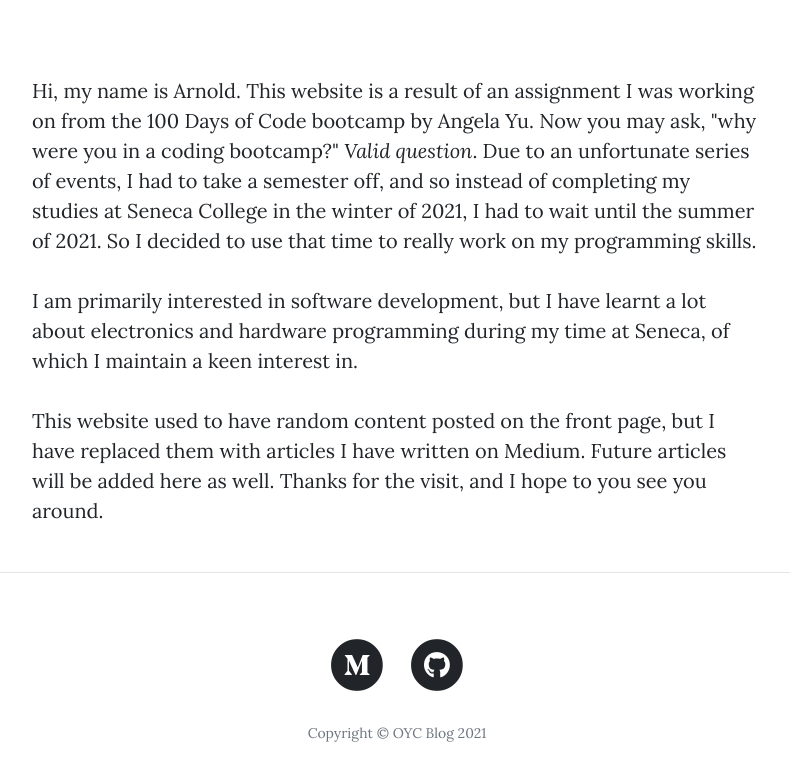
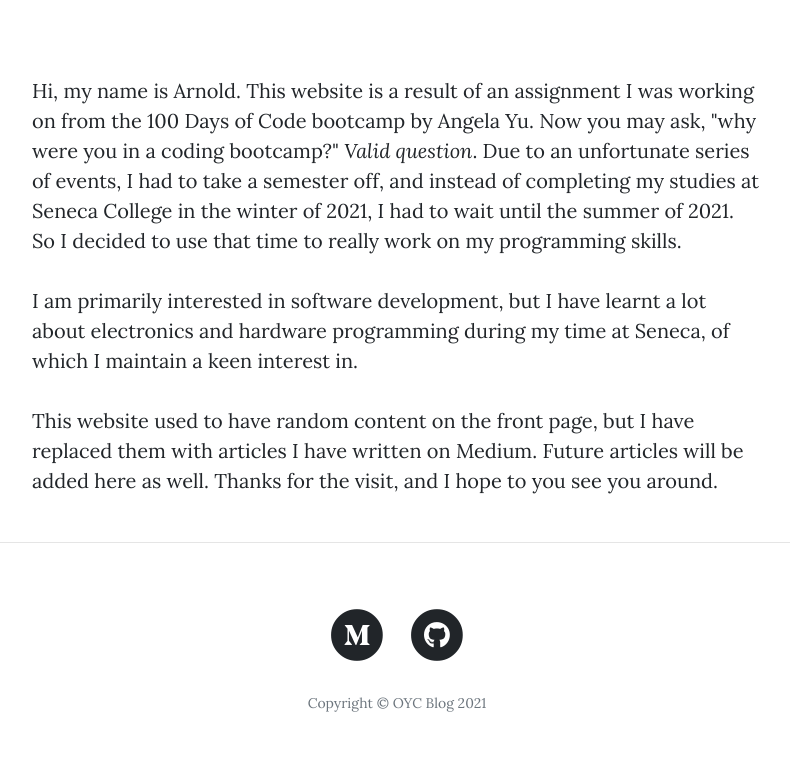
Before and after one commit to arnold-hendrix/off-your-chest-blog, a Flask app: page /about in a window 1280 px wide. Shown: the part 536-1302 px from the top of the page, without its empty margins (243-1033 px from the left). After the commit the page ends 1248 px from the top, so only its background shows below. Run offline with Flask 2, Linux system fonts and the light colour scheme; some libraries are stand-ins or nearby versions.

Commit message:
about section update pt.2

```diff
--- a/templates/about.html
+++ b/templates/about.html
@@ -21,12 +21,12 @@
       <div class="col-lg-8 col-md-10 mx-auto">
         <p>Hi, my name is Arnold. This website is a result of an assignment I was working on from the 100 Days of Code bootcamp by Angela Yu. Now you may ask, "why were
           you in a coding bootcamp?" <em>Valid question</em>. Due to an unfortunate series of events, I had to take a
-          semester off, and so instead of completing my studies at Seneca College in the winter of 2021, I had to wait until the
+          semester off, and instead of completing my studies at Seneca College in the winter of 2021, I had to wait until the
           summer of 2021. So I decided to use that time to really work on my programming skills. </p>
         <p>I am primarily interested in software development, but I have learnt a lot about electronics and hardware
           programming during my time at Seneca, of which I maintain a keen interest in.
           </p>
-        <p>This website used to have random content posted on the front page, but I have replaced them with articles I
+        <p>This website used to have random content on the front page, but I have replaced them with articles I
           have written on Medium. Future articles will be added here as well. Thanks for the visit, and I hope to you see
         you around.</p>
       </div>
```
